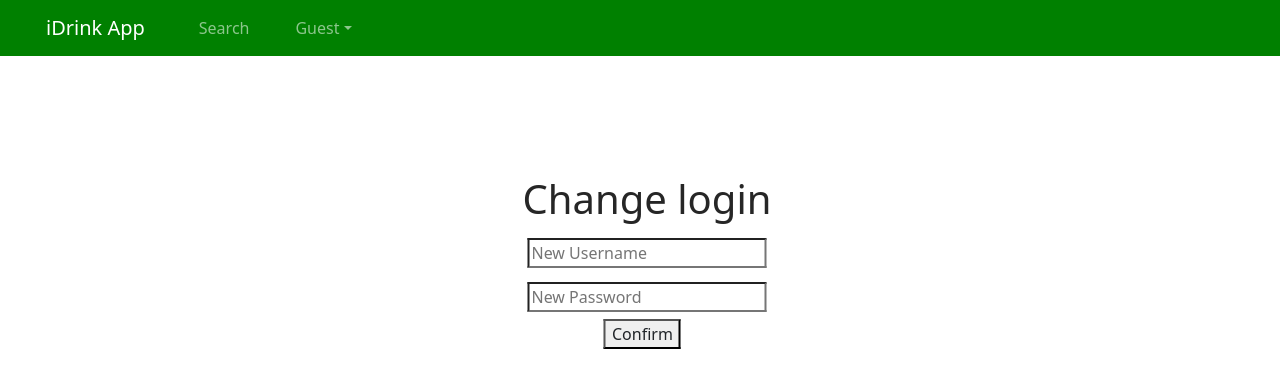
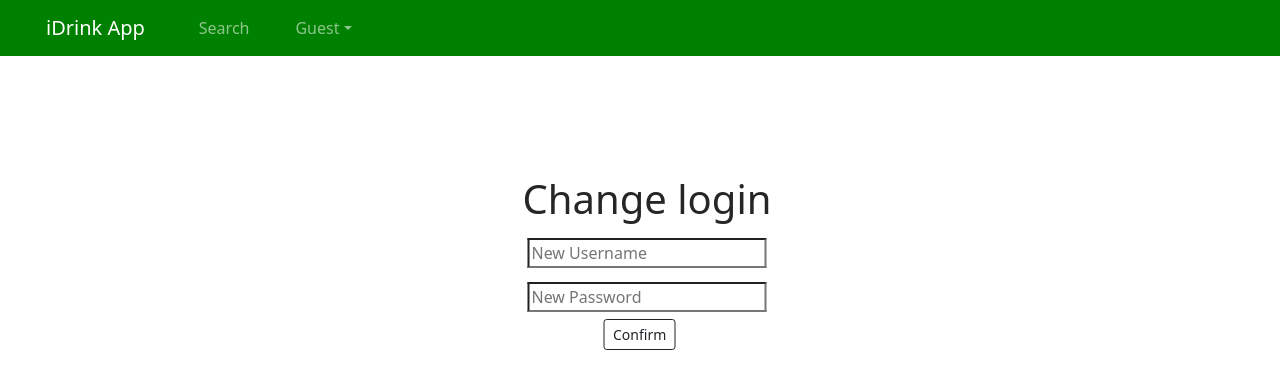
Before and after one commit to joakim-abra/drinkapp-react, a React (Create React App) app: page /settings in a window 1280 px wide. Shown: the top 388 px of the page. Built offline with nearby package versions, Linux system fonts and the light colour scheme.

Commit message:
fixat knappar i signin, settings, register

```diff
--- a/src/view/registerview/RegisterView.js
+++ b/src/view/registerview/RegisterView.js
@@ -4,6 +4,7 @@ import { useState, useContext } from "react";
 import {UserContext} from "../../shared/provider/UserProvider"
 import { useNavigate } from "react-router-dom";
 import LocalStorage from "../../shared/storage/LocalStorage";
+import { Button } from "react-bootstrap";
 
 
 export const RegisterView = () => {
@@ -77,7 +78,7 @@ export const RegisterView = () => {
 
 
       <div className="div-btn2">
-      <button onClick={(ev) =>{ev.preventDefault(); Register();}}>Submit</button>
+      <Button variant="outline-dark" size="sm" onClick={(ev) =>{ev.preventDefault(); Register();}}>Submit</Button>
       </div>
     </form>
     {BadCreate()}
--- a/src/view/settingsview/SettingsView.js
+++ b/src/view/settingsview/SettingsView.js
@@ -2,6 +2,7 @@ import DrinkAPIService from "../../shared/api/service/DrinkAPIService";
 import { UserContext } from "../../shared/provider/UserProvider";
 import {useState, useContext} from "react";
 import LocalStorage from "../../shared/storage/LocalStorage";
+import { Button } from "react-bootstrap";
 import "../settingsview/SettingsView.css";
 
 
@@ -60,7 +61,7 @@ export const SettingsView = () => {
           </label>
 
           <div className="div-btn">
-            <button className="btn-signin" onClick={(event) =>{event.preventDefault(); ChangeUserLogin();}}>Confirm</button>
+            <Button variant="outline-dark" size="sm" className="btn-signin" onClick={(event) =>{event.preventDefault(); ChangeUserLogin();}}>Confirm</Button>
             </div>
             <br/>
 
--- a/src/view/signinview/SignInView.js
+++ b/src/view/signinview/SignInView.js
@@ -3,6 +3,7 @@ import DrinkAPIService from "../../shared/api/service/DrinkAPIService";
 import {UserContext} from "../../shared/provider/UserProvider"
 import { useNavigate } from "react-router-dom";
 import LocalStorage from "../../shared/storage/LocalStorage";
+import { Button } from "react-bootstrap";
 import "../signinview/SignInView.css"
 
 export const SignInView = () => {
@@ -68,7 +69,7 @@ export const SignInView = () => {
           </label>
 
           <div className="div-btn">
-            <button className="btn-signin" onClick={(event) =>{event.preventDefault(); LogIn();}}>Sign In</button>
+            <Button variant="outline-dark" size="sm" className="btn-signin" onClick={(event) =>{event.preventDefault(); LogIn();}}>Sign In</Button>
             </div>
             <br/>
        </div>
```
